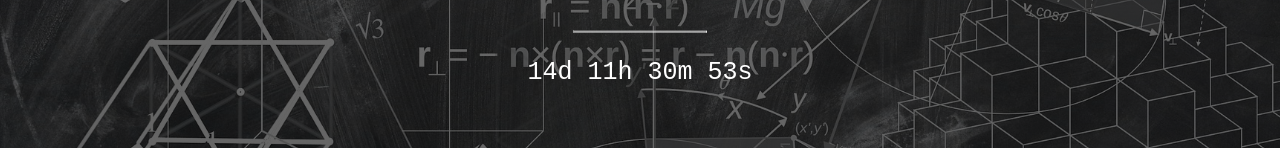
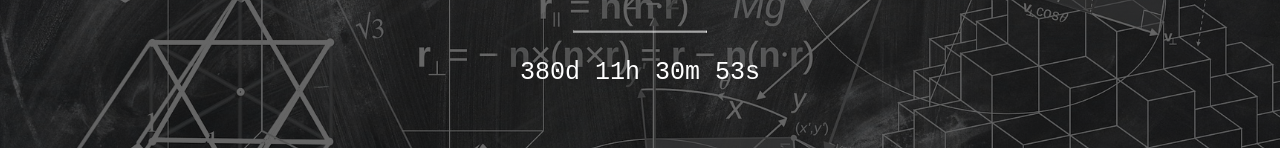
Before and after one commit to iwou/smartstudying.github.io, a plain HTML site: page index.html in a window 1280 px wide. Shown: the part 391-539 px from the top of the page. Drawn offline with Linux system fonts and the light colour scheme.

Commit message:
Update index.html

```diff
--- a/index.html
+++ b/index.html
@@ -95,7 +95,7 @@
                 navigator.serviceWorker.register('/service-worker.js');
             }
             // Set the date we're counting down to
-            var countDownDate = new Date("Jan 1, 2020 00:00:00").getTime();
+            var countDownDate = new Date("Jan 1, 2021 00:00:00").getTime();
 
             // Update the count down every 1 second
             var x = setInterval(function() {
```
